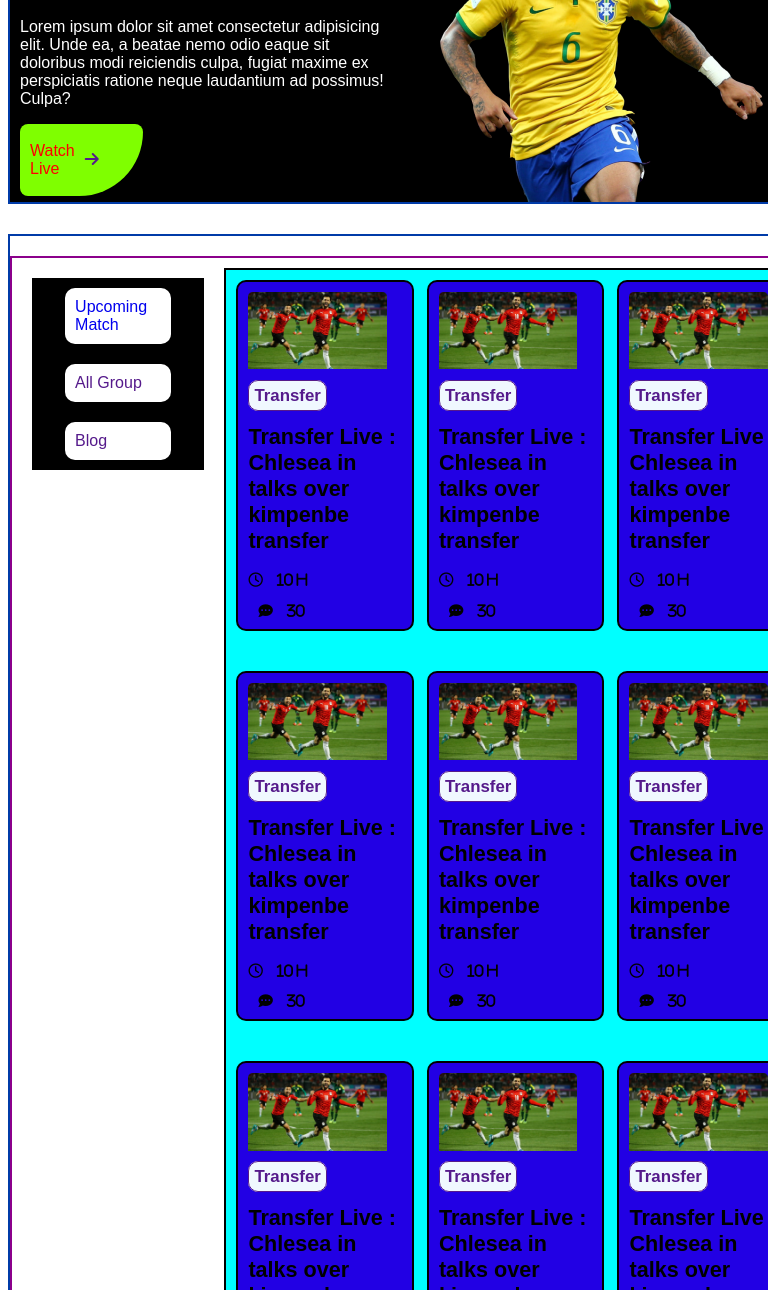
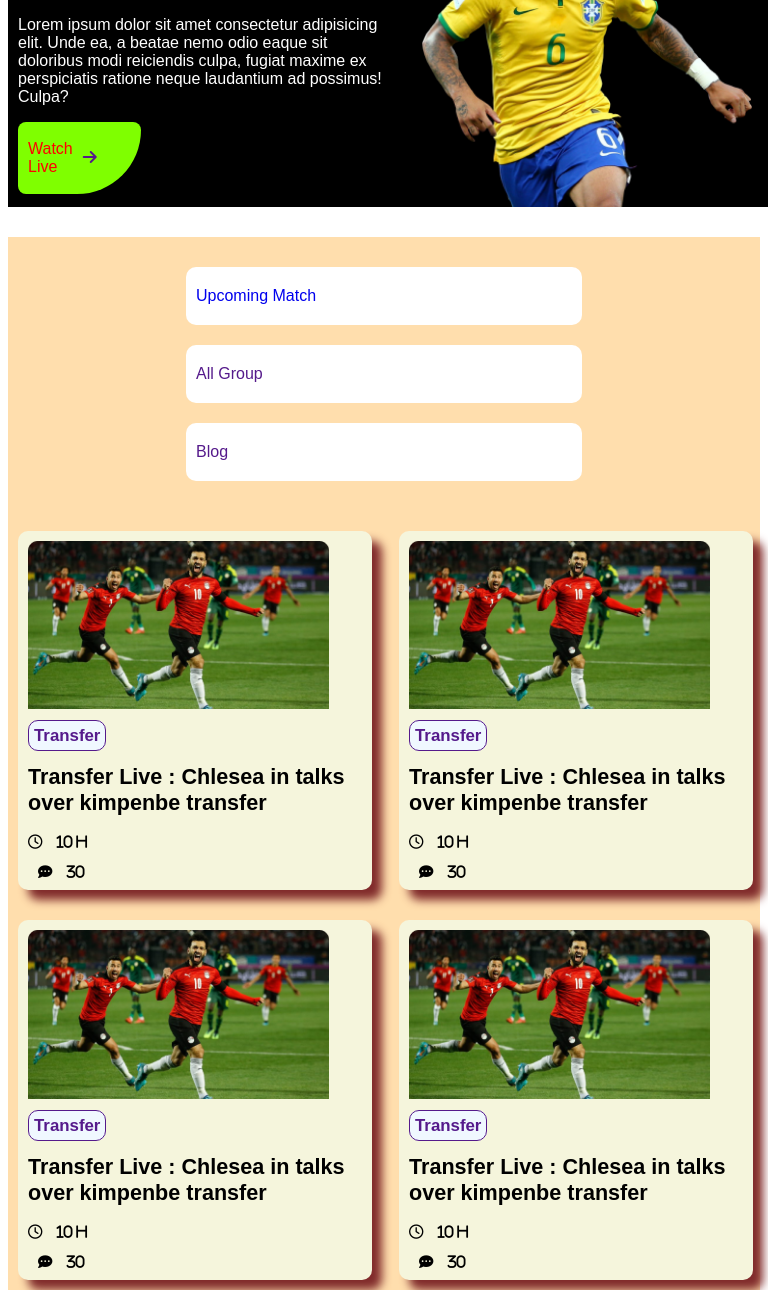
Before and after one commit to rafik1122-hub/world-cup-main, a plain HTML site: page index.html in a window 768 px wide. Shown: the part 170-1460 px from the top of the page. Drawn offline with Linux system fonts and the light colour scheme.

Commit message:
complit modify

```diff
--- a/index.html
+++ b/index.html
@@ -37,11 +37,11 @@
     <section class="container">
         <div class="top-2">
             <div class="summary-item">
-                <div class="upcoming"><a href="up-coming- match.html">Upcoming Match</a></div>
-                <div class="group-page">
+                <div class="upcoming content"><a href="up-coming- match.html">Upcoming Match</a></div>
+                <div class="group-page content">
                     <a href="">All Group</a>
                 </div>
-                <div class="blog-page">
+                <div class="blog-page content">
                     <a href="">Blog</a></div>
             </div>
 
--- a/style.css
+++ b/style.css
@@ -16,7 +16,7 @@
         color: white;
            justify-content: center;
         align-items: center;
-        border: 2px solid rgb(0, 59, 168);
+
         margin-top: 30px;
     }
     .top-1{
@@ -75,7 +75,7 @@
                 display: flex;
                   margin: 20px auto;
                 margin-top: 20px;
-                border: 2px solid darkmagenta;
+
 
                 color: black;
             }
@@ -129,11 +129,11 @@
                 width:80%;
                 margin:10px auto ;
                font-size: 90%;
-                background-color: aqua;
+                background-color:beige;
                 display: grid;
                 grid-template-columns: repeat(3,1fr);
                 gap: 20px;
-                border:2px solid
+
             }
 
             .blog img {
@@ -147,10 +147,11 @@
                 border: 1px solid;
             }
             .blog{
-               background-color: rgb(34, 0, 228);
+               background-color: beige;
+            box-shadow:rgb(129, 43, 43) 10px 10px 10px;
                 margin: 10px;
                 padding: 10px 10px;
-               border:2px solid ;
+
                border-radius: 10px 10px 10px 10px;
             width: 90%;
 
@@ -165,6 +166,7 @@
             align-items: center;
             background-color: rgb(121, 21, 21);
             color: white;
+          padding: 20px;
 
          }
          .footer-section{
@@ -218,6 +220,9 @@
                padding: 0px;
 
             }
+            /*---------
+            top-1 section
+            -----------*/
 
             .top-1{
                display: flex;
@@ -241,9 +246,12 @@
                align-items: center;
             }
 
+            /*-----------
+             top-2 section
+             ------------*/
 
             .top-2{
-               background-color: greenyellow;
+               background-color: rgb(241, 241, 241);
                max-width: 100%;
                margin: 10px auto;
               padding: 0px;
@@ -253,9 +261,8 @@
             }
             .summary-item{
                width: 50%;
-               display: grid;
-               justify-content: center;
-               align-items: center;
+               margin: 10px auto;
+               background-color: navajowhite;
 
             }
             .summary-item a :hover{
@@ -274,6 +281,8 @@
             .blog{
                width: 90%;
                margin: 5px;
+               background-color: beige;
+               box-shadow:rgb(129, 43, 43) 10px 10px 10px;
 
             }
             .blog img {
@@ -290,7 +299,7 @@
         }
          .footer-section{
             max-width:100%;
-           border: 2px solid blue;
+
             display:flex;
             flex-direction: column;
          }
@@ -309,7 +318,48 @@
                    -----------*/
 
       @media screen and (min-width:688px) and (max-width:992px) {
-         body{
-            width:100%
+         .top-1{
+            width: 100%;
          }
+         .top-1 img{width: 90%;}
+         .top-2{
+            display: flex;
+            flex-direction: column;
+            align-items: center;
+            background-color: navajowhite;
+         }
+         .summary-item{
+            width: 100%;
+            display: flex;
+            background-color: navajowhite;
+         }
+         .summary-item a{
+            display: flex;
+         }
+         .content{
+            display: flex;
+         }
+         .blogs{
+            width: 100%;
+            display: grid;
+            grid-template-columns: repeat(2,1fr);
+            gap: 10px    ;
+            background-color: navajowhite;
+         }
+         .blog{
+            width: 90%;
+            background-color: beige;
+            box-shadow:rgb(129, 43, 43) 10px 10px 10px;
+         }
+
+         .support-link{
+            display: grid;
+            grid-template-columns: repeat(4,1fr);
+            gap: 5px;
+         }
+         .support-link a{
+            margin: 0px;
+            padding: 5px;
+         }
+
       }
```
